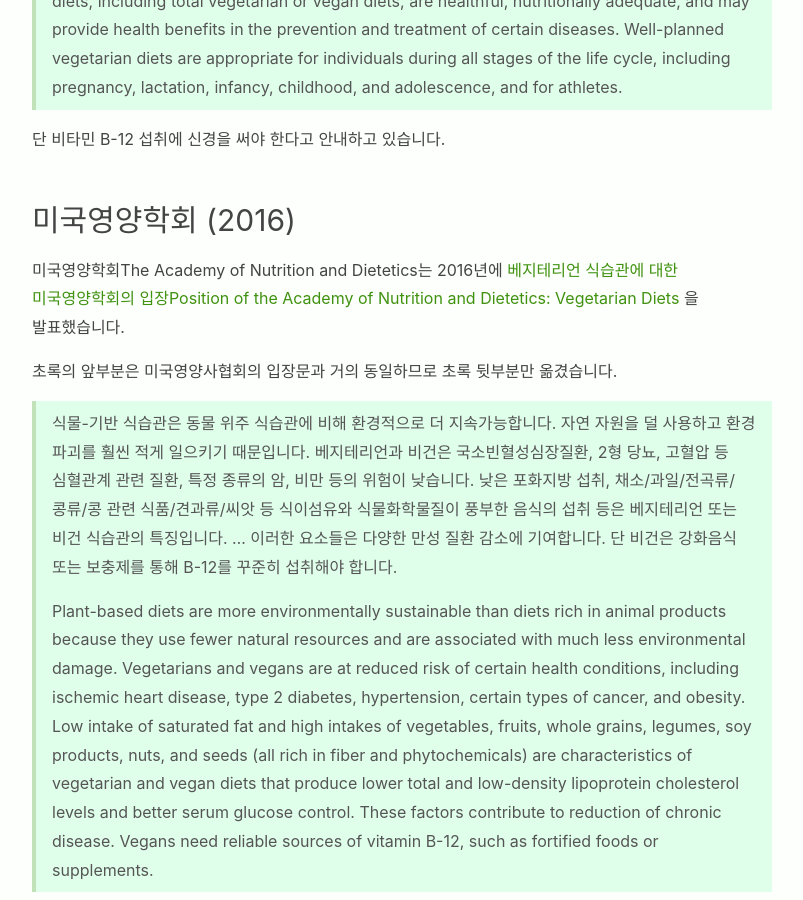
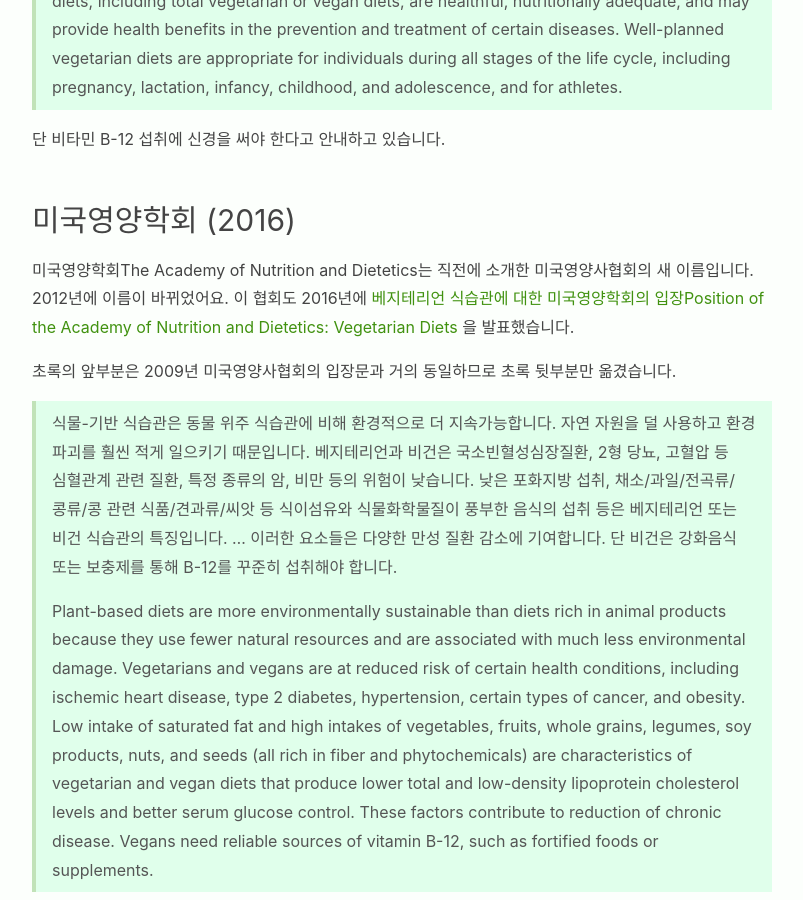
Before and after one commit to veganstudies/veganstudies.github.io, a Jekyll site: the page built from _posts/2020-10-03-expert-opinions-on-vegan-diet.md, in a window 1280 px wide and 900 px high, scrolled down 2356 px. Shown: the whole window, without its empty margins (238-1041 px from the left). Built offline with Jekyll 4.4.1, drawn with Linux system fonts in a browser that asks for light colours.

Commit message:
미국영양학협회는 미국영양학협회의 새 이름

```diff
--- a/_posts/2020-10-03-expert-opinions-on-vegan-diet.md
+++ b/_posts/2020-10-03-expert-opinions-on-vegan-diet.md
@@ -38,10 +38,10 @@ date: 2020-10-03 19:00:00 +0900
 
 ## 미국영양학회 (2016)
 
-미국영양학회The Academy of Nutrition and Dietetics는 2016년에 [베지테리언 식습관에 대한 미국영양학회의 입장Position of the Academy of Nutrition and Dietetics: Vegetarian Diets
+미국영양학회The Academy of Nutrition and Dietetics는 직전에 소개한 미국영양사협회의 새 이름입니다. 2012년에 이름이 바뀌었어요. 이 협회도 2016년에 [베지테리언 식습관에 대한 미국영양학회의 입장Position of the Academy of Nutrition and Dietetics: Vegetarian Diets
 ](https://pubmed.ncbi.nlm.nih.gov/27886704/)을 발표했습니다.
 
-초록의 앞부분은 미국영양사협회의 입장문과 거의 동일하므로 초록 뒷부분만 옮겼습니다.
+초록의 앞부분은 2009년 미국영양사협회의 입장문과 거의 동일하므로 초록 뒷부분만 옮겼습니다.
 
 > 식물-기반 식습관은 동물 위주 식습관에 비해 환경적으로 더 지속가능합니다. 자연 자원을 덜 사용하고 환경 파괴를 훨씬 적게 일으키기 때문입니다. 베지테리언과 비건은 국소빈혈성심장질환, 2형 당뇨, 고혈압 등 심혈관계 관련 질환, 특정 종류의 암, 비만 등의 위험이 낮습니다. 낮은 포화지방 섭취, 채소/과일/전곡류/콩류/콩 관련 식품/견과류/씨앗 등 식이섬유와 식물화학물질이 풍부한 음식의 섭취 등은 베지테리언 또는 비건 식습관의 특징입니다. ... 이러한 요소들은 다양한 만성 질환 감소에 기여합니다. 단 비건은 강화음식 또는 보충제를 통해 B-12를 꾸준히 섭취해야 합니다.
 >
```
